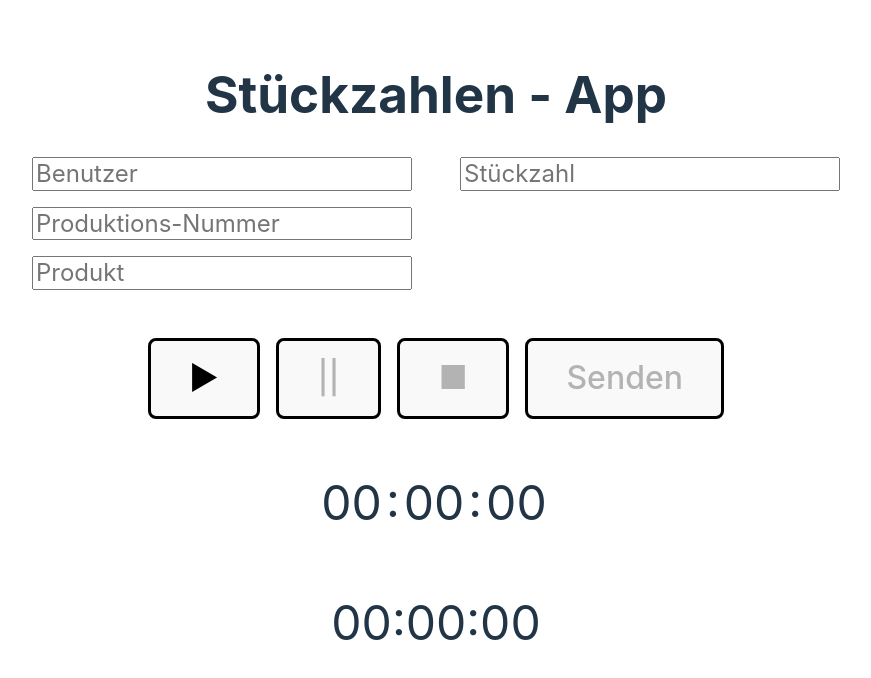
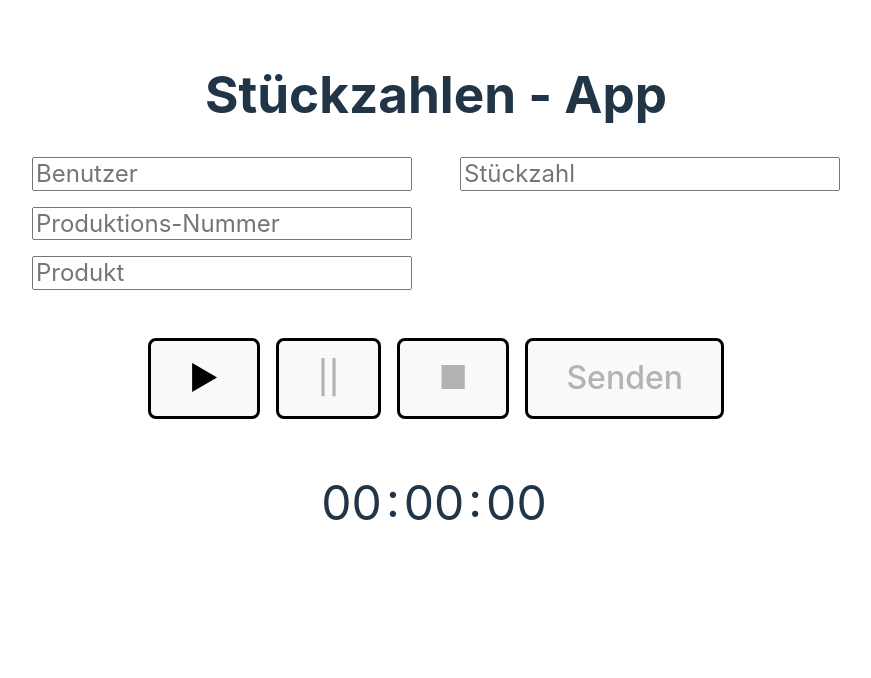
Before and after one commit to sadeg-akbarian/stueckzahlen-app, a Vue app: page / in a window 1280 px wide. Shown: the top 678 px of the page, without its empty margins (204-1075 px from the left). Built offline with nearby package versions, Linux system fonts and the light colour scheme.

Commit message:
refactor: additional display of time with its computed property removed

```diff
--- a/src/components/HelloWorld.vue
+++ b/src/components/HelloWorld.vue
@@ -111,11 +111,6 @@ export default {
       }
     },
   },
-  computed: {
-    createTheTime() {
-      return this.theHours + ":" + this.theMinutes + ":" + this.theSeconds;
-    },
-  },
   props: {
     msg: String,
   },
@@ -193,11 +188,11 @@ export default {
     </div>
     <div class="time-area">
       <p>
-        <span>00</span><span class="colon">:</span><span>00</span
-        ><span class="colon">:</span><span>00</span>
+        <span>{{ theHours }}</span
+        ><span class="colon">:</span><span>{{ theMinutes }}</span
+        ><span class="colon">:</span><span>{{ theSeconds }}</span>
       </p>
     </div>
-    <p>{{ createTheTime }}</p>
   </div>
 </template>
 
```
